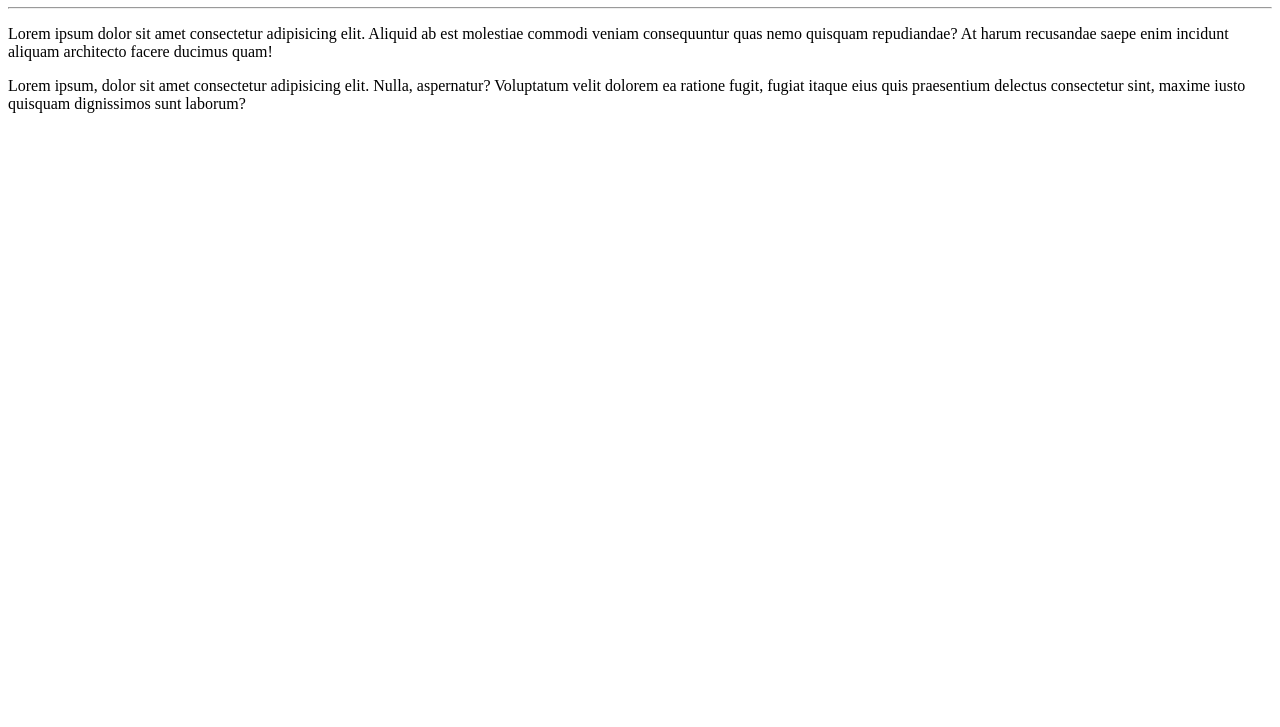
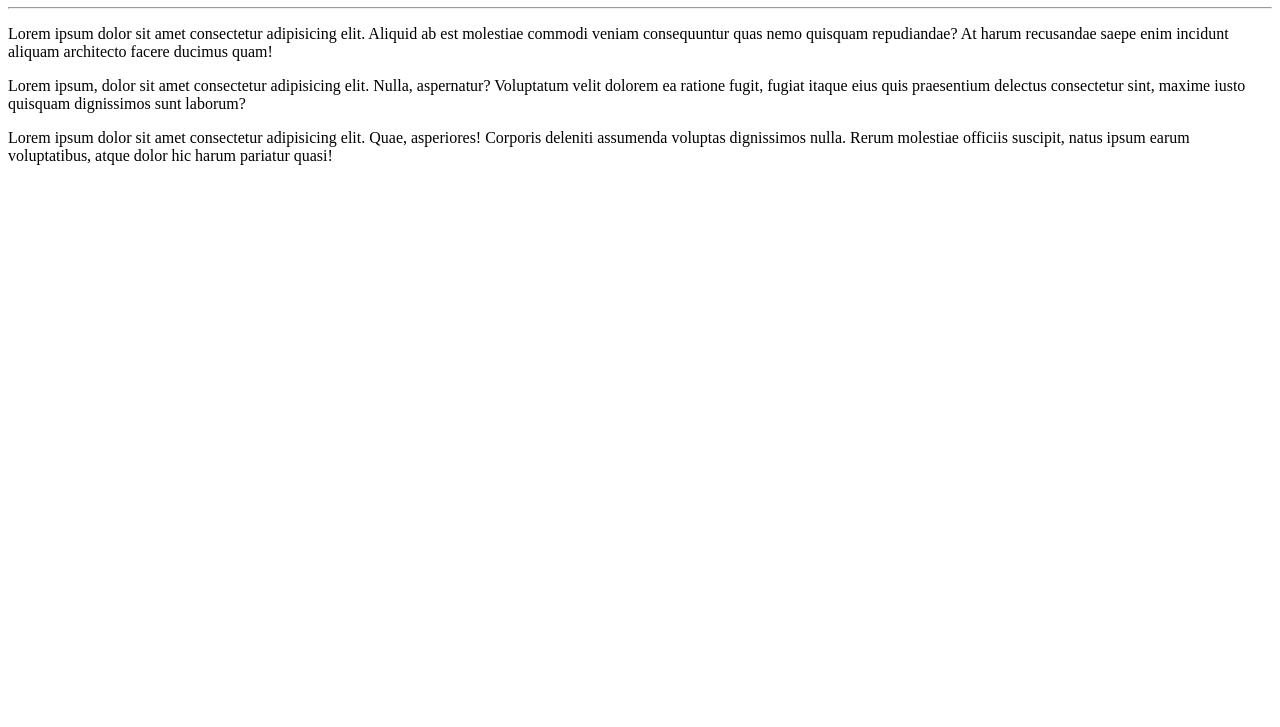
Before and after one commit to MarcosFagundes1402/Ola-Mundo, a plain HTML site: page site-exemplo/index.html in a window 1280 px wide. Shown: the part 73-800 px from the top of the page. Drawn offline with Linux system fonts and the light colour scheme.

Commit message:
adicione um paragrafo

```diff
--- a/site-exemplo/index.html
+++ b/site-exemplo/index.html
@@ -14,6 +14,7 @@
         quas nemo quisquam repudiandae? At harum recusandae saepe enim incidunt aliquam architecto facere ducimus quam!
     </p>
     <p>Lorem ipsum, dolor sit amet consectetur adipisicing elit. Nulla, aspernatur? Voluptatum velit dolorem ea ratione fugit, fugiat itaque eius quis praesentium delectus consectetur sint, maxime iusto quisquam dignissimos sunt laborum?</p>
+    <p>Lorem ipsum dolor sit amet consectetur adipisicing elit. Quae, asperiores! Corporis deleniti assumenda voluptas dignissimos nulla. Rerum molestiae officiis suscipit, natus ipsum earum voluptatibus, atque dolor hic harum pariatur quasi!</p>
 </body>
 
 </html>
```
